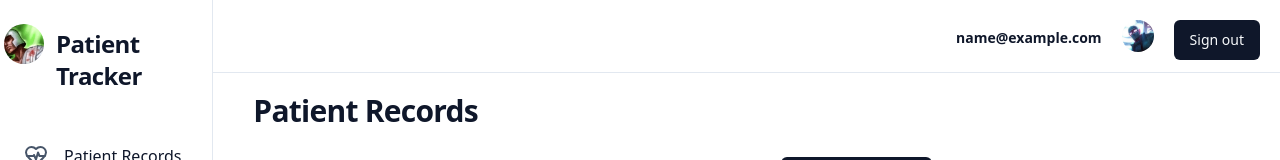
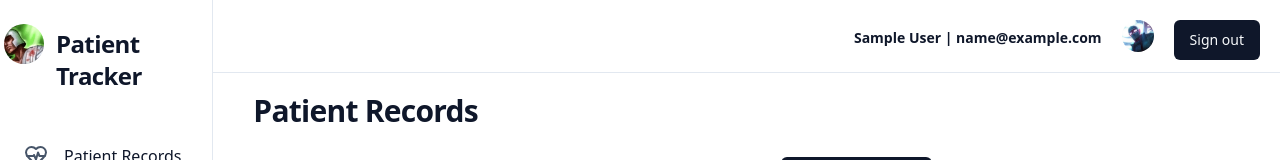
Before and after one commit to HieuHongHao/CS520-Patient-Tracker, a React (Vite) app in the folder frontend/: page /doctor in a window 1280 px wide. Shown: the top 160 px of the page. Built offline with nearby package versions, Linux system fonts and the light colour scheme; no server answers; sample sign-in values are in the browser's storage.

Commit message:
Show name on patient/doctor page

```diff
--- a/frontend/src/pages/DoctorPage/index.jsx
+++ b/frontend/src/pages/DoctorPage/index.jsx
@@ -53,7 +53,7 @@ export default function DoctorPage() {
       <Tab.Panels as="div" className=" min-h-full w-5/6">
         <div className="flex flex-row border-b border-slate-200 mt-5 pb-3 ">
           <div className="text-sm font-semibold ml-auto mr-5 mt-2">
-            {doctor.email}
+            {doctor.firstName} {doctor.lastName} | {doctor.email}
           </div>
           <img
             src={doctorURL}
--- a/frontend/src/pages/PatientPage/index.jsx
+++ b/frontend/src/pages/PatientPage/index.jsx
@@ -51,7 +51,7 @@ export default function PatientPage() {
       <Tab.Panels as="div" className=" min-h-full w-5/6">
         <div className="flex flex-row border-b border-slate-200 mt-5 pb-3 ">
           <div className="text-sm font-semibold ml-auto mr-5 mt-2">
-            {patient.email}
+            {patient.firstName} {patient.lastName} | {patient.email}
           </div>
           <img
             src={doctorURL}
```
